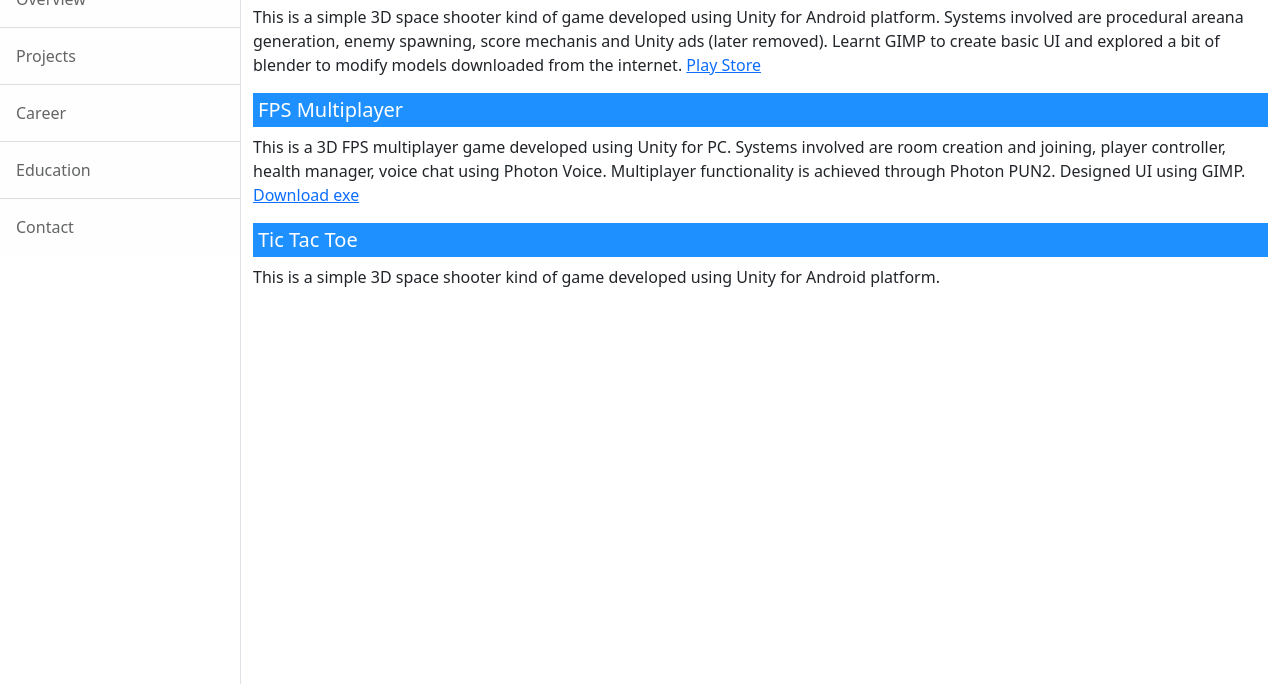
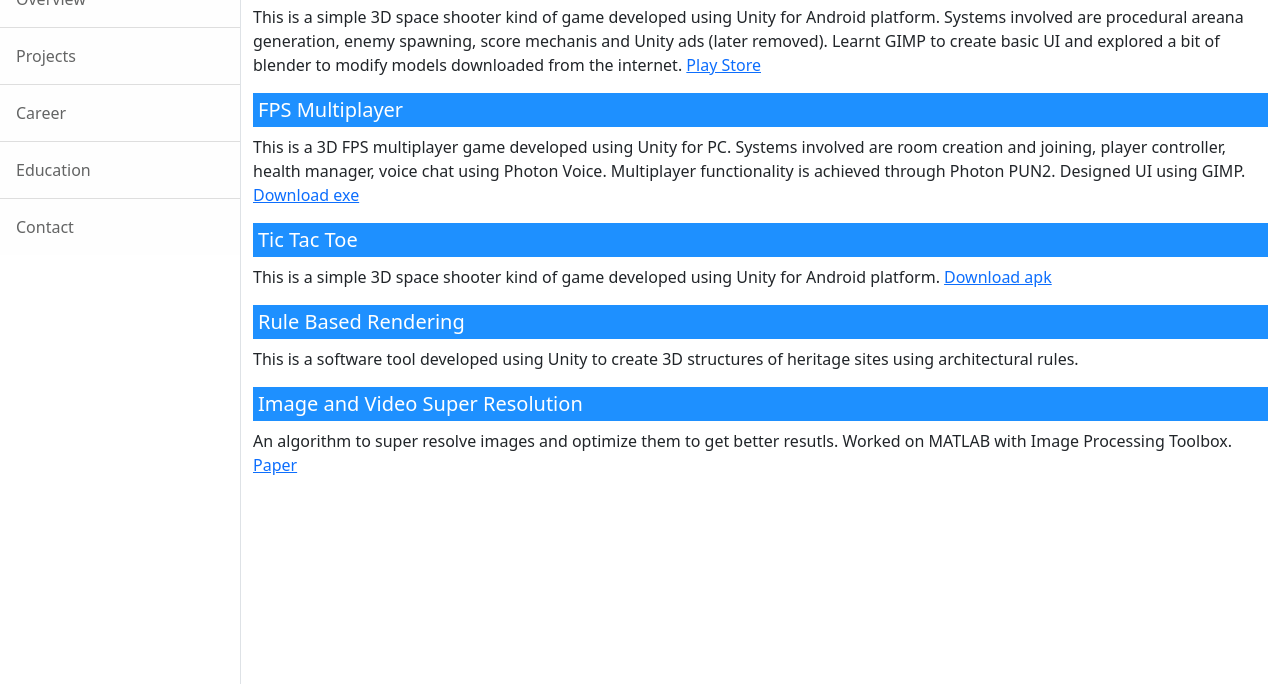
Before and after one commit to ChannabasappaKonin/portfolio, a website: page dist/index.html in a window 1280 px wide. Both pictures are taken after a click on the link "Projects". Shown: the part 116-800 px from the top of the page. Drawn offline with nearby package versions, Linux system fonts and the light colour scheme.

Commit message:
Added links

```diff
--- a/dist/index.html
+++ b/dist/index.html
@@ -80,13 +80,19 @@
                 <p>This is a simple 3D space shooter kind of game developed using Unity for Android platform. Systems involved are procedural areana generation, enemy spawning, score mechanis and Unity ads (later removed). Learnt GIMP to create basic UI and explored a bit of blender to modify models downloaded from the internet. <a href="https://play.google.com/store/apps/details?id=com.ElementaryGames.SpaceSurvivor" target="_blank">Play Store</a></p>
 
                 <h2 style="background-color:DodgerBlue;padding: 5px; color: white;font-size: 20px;">FPS Multiplayer</h2>
-                <p>This is a 3D FPS multiplayer game developed using Unity for PC. Systems involved are room creation and joining, player controller, health manager, voice chat using Photon Voice. Multiplayer functionality is achieved through Photon PUN2. Designed UI using GIMP. <a href="" target="_blank">Download exe</a></p>
+                <p>This is a 3D FPS multiplayer game developed using Unity for PC. Systems involved are room creation and joining, player controller, health manager, voice chat using Photon Voice. Multiplayer functionality is achieved through Photon PUN2. Designed UI using GIMP. <a href="https://drive.google.com/file/d/1-Z9AtbADKkjiynBabfZ58M0YTeyoja5M/view?usp=share_link" target="_blank">Download exe</a></p>
 
                 <!-- <h2 style="background-color:DodgerBlue;padding: 5px; color: white;font-size: 20px;">AR Tic Tac Toe</h2>
                 <p>This is a simple 3D space shooter kind of game developed using Unity for Android platform.</p> -->
 
                 <h2 style="background-color:DodgerBlue;padding: 5px; color: white;font-size: 20px;">Tic Tac Toe</h2>
-                <p>This is a simple 3D space shooter kind of game developed using Unity for Android platform.</p>
+                <p>This is a simple 3D space shooter kind of game developed using Unity for Android platform. <a href="https://drive.google.com/file/d/1_4rPDpMN3LjD4DdmYr_ftf5Jm8N6KNsW/view?usp=share_link" target="_blank">Download apk</a></p>
+
+                <h2 style="background-color:DodgerBlue;padding: 5px; color: white;font-size: 20px;">Rule Based Rendering</h2>
+                <p>This is a software tool developed using Unity to create 3D structures of heritage sites using architectural rules.</p>
+
+                <h2 style="background-color:DodgerBlue;padding: 5px; color: white;font-size: 20px;">Image and Video Super Resolution</h2>
+                <p>An algorithm to super resolve images and optimize them to get better resutls. Worked on MATLAB with Image Processing Toolbox. <a href="https://link.springer.com/chapter/10.1007/978-981-10-8633-5_41" target="_blank">Paper</a></p>
             </div>
 
             <div id="career" class="container-fluid">
@@ -140,7 +146,7 @@
 
                 <h2 style="background-color:DodgerBlue;padding: 5px; color: white;font-size: 20px;">Pre University
                     College</h2>
-                <p>Pre University Course (11th, 12th) in Science, 96.2%
+                <p>Pre University Course (11th, 12th) in Science, 96.12%
                 </p>
             </div>
 
```
